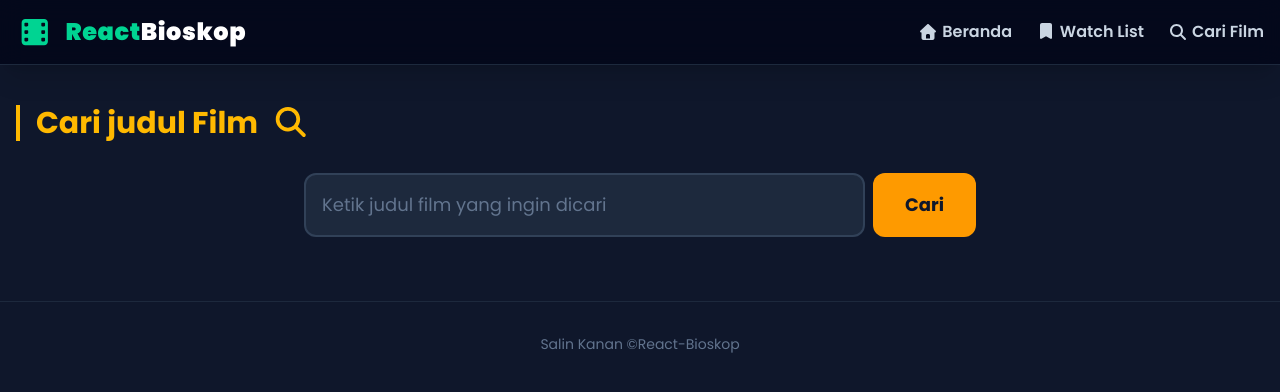
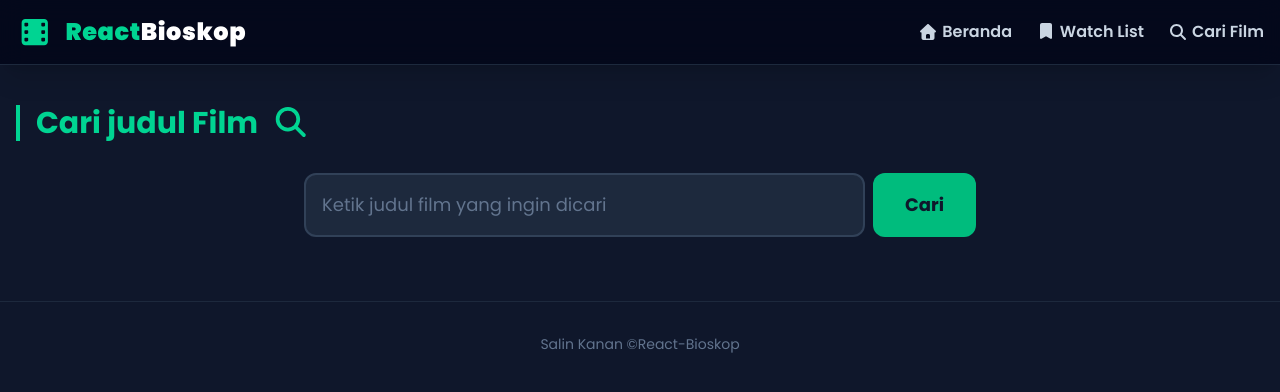
Before and after one commit to muhammadfauzi440/react-bioskop, a React (Vite) app: page /search in a window 1280 px wide. Shown: the top 392 px of the page. Built offline with nearby package versions, Linux system fonts and the light colour scheme.

Commit message:
style: change color amber to emerald at Search.jsx

```diff
--- a/src/pages/Search.jsx
+++ b/src/pages/Search.jsx
@@ -42,7 +42,7 @@ export default function Search() {
 
     return (
         <div className="w-full">
-            <h1 className="text-3xl font-bold text-amber-400 mb-8 border-l-4 border-amber-400 pl-4">
+            <h1 className="text-3xl font-bold text-emerald-400 mb-8 border-l-4 border-emerald-400 pl-4">
                 Cari judul Film <FontAwesomeIcon icon={faSearch} className="ml-2"/>
             </h1>
 
@@ -52,13 +52,13 @@ export default function Search() {
                 placeholder="Ketik judul film yang ingin dicari"
                 value={kataKunci}
                 onChange={(event) => setKataKunci(event.target.value)}
-                className="w-full p-4 rounded-xl bg-slate-800 border-2 border-slate-700 text-slate-100 focus:outline-none focus:border-amber-400 focus:ring-1 focus:ring-amber-400 transition-all text-lg placeholder:text-slate-500"
+                className="w-full p-4 rounded-xl bg-slate-800 border-2 border-slate-700 text-slate-100 focus:outline-none focus:border-emerald-400 focus:ring-1 focus:ring-emerald-400 transition-all text-lg placeholder:text-slate-500"
                 />
 
                 <button
                 type="submit"
                 disabled={loading}
-                className="bg-amber-500 hover:bg-amber-600 text-slate-900 font-bold px-8 rounded-xl transition-colors disabled:opacity-50 flex items-center gap-2 text-lg"
+                className="bg-emerald-500 hover:bg-emerald-600 text-slate-900 font-bold px-8 rounded-xl transition-colors disabled:opacity-50 flex items-center gap-2 text-lg"
                 >
                 {loading ? <FontAwesomeIcon icon={faSpinner} spin/> : "Cari"}
                 </button>
@@ -66,7 +66,7 @@ export default function Search() {
 
             {loading ? (
                 <div className="text-center text-slate-400 mt-20">
-                    <FontAwesomeIcon icon={faSpinner} spin className="text-4xl mb-4 text-amber-400" />
+                    <FontAwesomeIcon icon={faSpinner} spin className="text-4xl mb-4 text-emerald-400" />
                     <p className="text-xl font-bold animate-pulse">Mencari Film . . . </p>
                 </div>
             ) : (
@@ -83,7 +83,7 @@ export default function Search() {
                             <Link
                             to={`/movie/${film.id}`}
                             key={film.id}
-                            className="bg-slate-800 rounded-xl overflow-hidden shadow-lg hover:scale-105 hover:shadow-amber-500/20 transition-all duration-300 border border-slate-700 flex flex-col group"
+                            className="bg-slate-800 rounded-xl overflow-hidden shadow-lg hover:scale-105 hover:shadow-emerald-500/20 transition-all duration-300 border border-slate-700 flex flex-col group"
                             >
                                 <div className="relative overflow-hidden aspect-2/3 bg-slate-700">
                                     {film.poster_path ? (
@@ -99,7 +99,7 @@ export default function Search() {
                                     )}
 
                                     <div className="absolute inset-0 bg-black/60 opacity-0 group-hover:opacity-100 transition-opacity duration-500 flex items-center justify-center">
-                                        <span className="text-slate-900 font-bold bg-amber-400 px-4 py-2 rounded-full">
+                                        <span className="text-slate-900 font-bold bg-emerald-400 px-4 py-2 rounded-full">
                                             Lihat detail <FontAwesomeIcon icon={faArrowRight}/>
                                         </span>
                                     </div>
```
